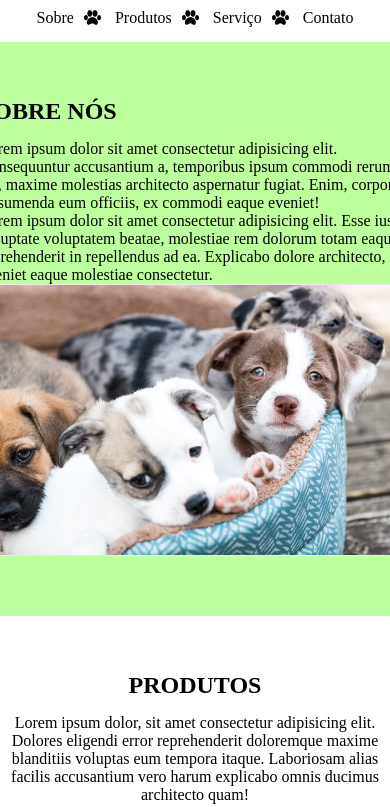
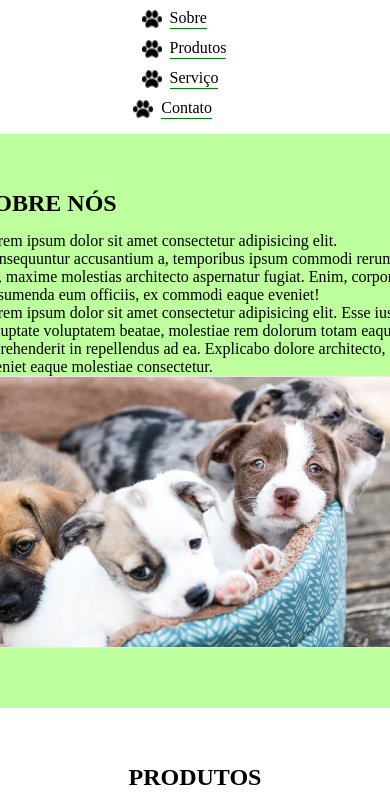
Before and after one commit to Lopes0612/Lopes, a plain HTML site: page index.html in a window 390 px wide. Shown: the part 110-917 px from the top of the page. Drawn offline with Linux system fonts and the light colour scheme.

Commit message:
Responsivo(Max e Edu)

```diff
--- a/css/petshopstyle.css
+++ b/css/petshopstyle.css
@@ -15,7 +15,9 @@
         text-align: center;
         padding: 15px 0;
     }
-
+    .none {
+        display: none;
+    }
     nav li{
         display: inline;
         background-repeat: no-repeat;
@@ -141,4 +143,49 @@
        .container {
            width: auto;
        }
+       ul{
+           display: flex;
+           flex-direction: column;
+
+
+       }
+        li:hover{
+        color: #6dd463;
+        transform: scale(1.05);
+       }
+       nav  ul  li {
+            width: 80px;
+            background-image: none;
+            display: flex;
+            margin: 0 auto;
+            margin-bottom: 10px;
+
+
+       }
+       .none {
+        display: block;
+        margin-right: 10%;
+        width:20px;
+        height:20px;
+       }
+
+       #item_contato {
+        margin: 0 auto;
+        margin-right: 45.3%;
+       }
+
+       nav a{
+        border-bottom:1px solid green;
+       }
+        /*
+       li{
+           border-bottom: #91e467 1px solid ;
+       }
+
+       nav li{
+        margin-bottom: 3%;
+        background-position:center;
+        padding-left: 20%;
+
+       } */
     }
--- a/index.html
+++ b/index.html
@@ -5,7 +5,7 @@
     <meta http-equiv="X-UA-Compatible" content="IE=edge">
     <meta name="viewport" content="width=device-width, initial-scale=1.0">
     <title>PetShop Mary e Gaby</title>
-    <link rel="stylesheet" href="css/petshopstyle.css">
+    <link rel="stylesheet" href="css/PetShopstyle.css">
 </head>
 <body>
     <header>
@@ -14,10 +14,10 @@
 
     <nav>
         <ul>
-            <li><a href="#">Sobre</a></li>
-            <li><a href="#">Produtos</a></li>
-            <li><a href="#">Serviço</a></li>
-            <li id="item_contato"><a href="#">Contato</a></li>
+            <li> <img class="none" src="img/patinha-preta.png" alt=""><a href="#">Sobre</a></li>
+            <li><img  class="none" src="img/patinha-preta.png" alt=""> <a href="#">Produtos</a></li>
+            <li> <img class="none" src="img/patinha-preta.png" alt=""><a href="#">Serviço</a></li>
+            <li  id="item_contato"><img class="none" src="img/patinha-preta.png" alt=""><a href="#">Contato</a></li>
         </ul>
     </nav>
 
```
